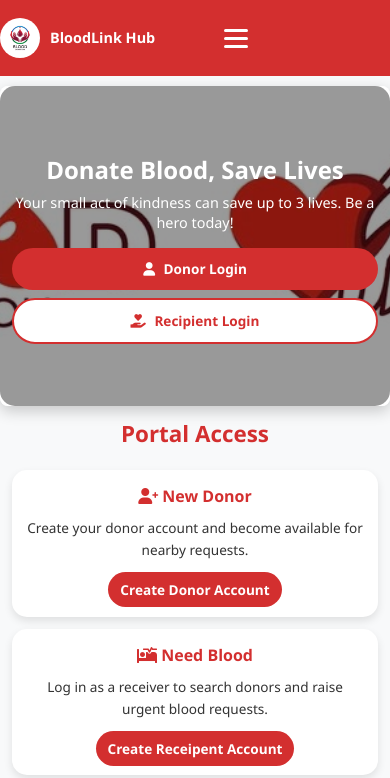
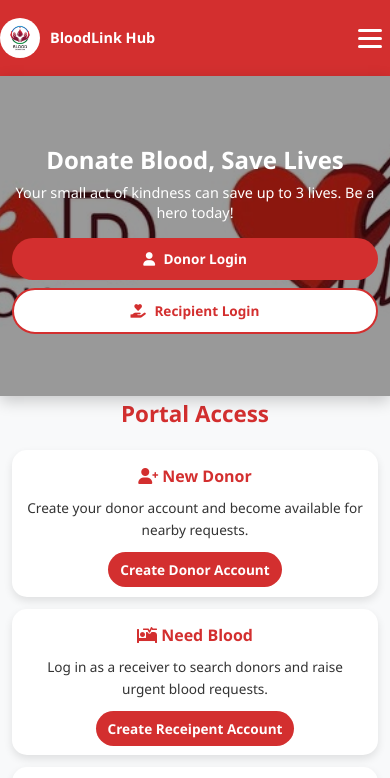
Before and after one commit to ritesh1k/BLOOD_LINK_HUB, a website: page frontend/index.html in a window 390 px wide. Shown: the top 778 px of the page. Drawn offline with Linux system fonts and the light colour scheme.

Commit message:
Fix hamburger menu positioning and make hero section background image fully visible on all devices

```diff
--- a/frontend/home.css
+++ b/frontend/home.css
@@ -77,15 +77,18 @@ header {
 /* ===== HERO SECTION ===== */
 .hero {
   position: relative;
-  background: url('hero-banner.jpg') no-repeat center center;
+  background-image: url('hero-banner.jpg');
+  background-repeat: no-repeat;
+  background-position: center center;
   background-size: cover;
+  background-attachment: fixed;
   width: 100%;
-  max-width: 1200px;
+  max-width: 100%;
   min-height: 400px;
   height: auto;
-  margin: 20px auto;
-  border-radius: 15px;
-  overflow: visible;
+  margin: 20px 0;
+  border-radius: 0;
+  overflow: hidden;
   box-shadow: 0px 5px 15px rgba(0,0,0,0.2);
   display: flex;
   align-items: center;
@@ -99,7 +102,7 @@ header {
   width: 100%;
   height: 100%;
   background: rgba(0,0,0,0.4);
-  border-radius: 15px;
+  border-radius: 0;
 }
 
 .hero-content {
@@ -476,9 +479,9 @@ footer {
   }
 
   .hero {
-    margin: 15px auto;
+    margin: 15px 0;
     min-height: 360px;
-    border-radius: 10px;
+    border-radius: 0;
   }
 
   .hero-content h1 {
@@ -549,7 +552,7 @@ footer {
 @media (max-width: 500px) {
   .hero {
     min-height: 340px;
-    margin: 12px auto;
+    margin: 12px 0;
   }
 
   .hero-content {
@@ -659,8 +662,8 @@ footer {
 
   .hero {
     min-height: 320px;
-    margin: 10px auto;
-    border-radius: 8px;
+    margin: 0;
+    border-radius: 0;
   }
 
   .hero-content {
--- a/frontend/main-nav.css
+++ b/frontend/main-nav.css
@@ -84,6 +84,8 @@
   .main-nav .main-nav-container {
     width: 95%;
     padding: 8px 0;
+    flex-wrap: wrap;
+    gap: 0;
   }
 
   .main-nav .main-nav-brand {
@@ -104,7 +106,7 @@
     display: flex;
     align-items: center;
     justify-content: center;
-    order: 2;
+    margin-left: auto;
   }
 
   .main-nav .main-nav-links {
@@ -117,7 +119,6 @@
     overflow: hidden;
     opacity: 0;
     transition: max-height 0.3s ease, opacity 0.3s ease;
-    order: 3;
   }
 
   .main-nav .main-nav-links.is-open {
```
